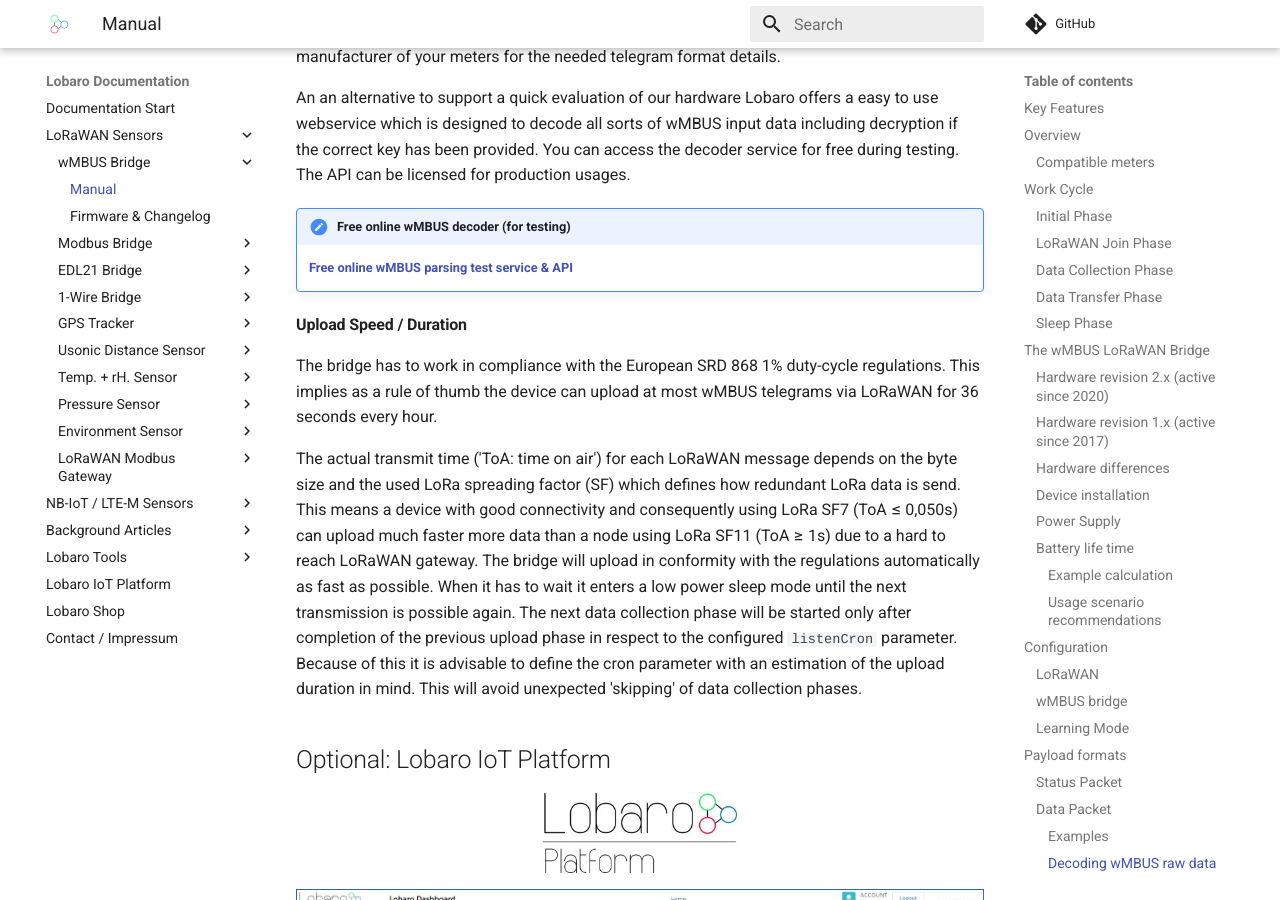
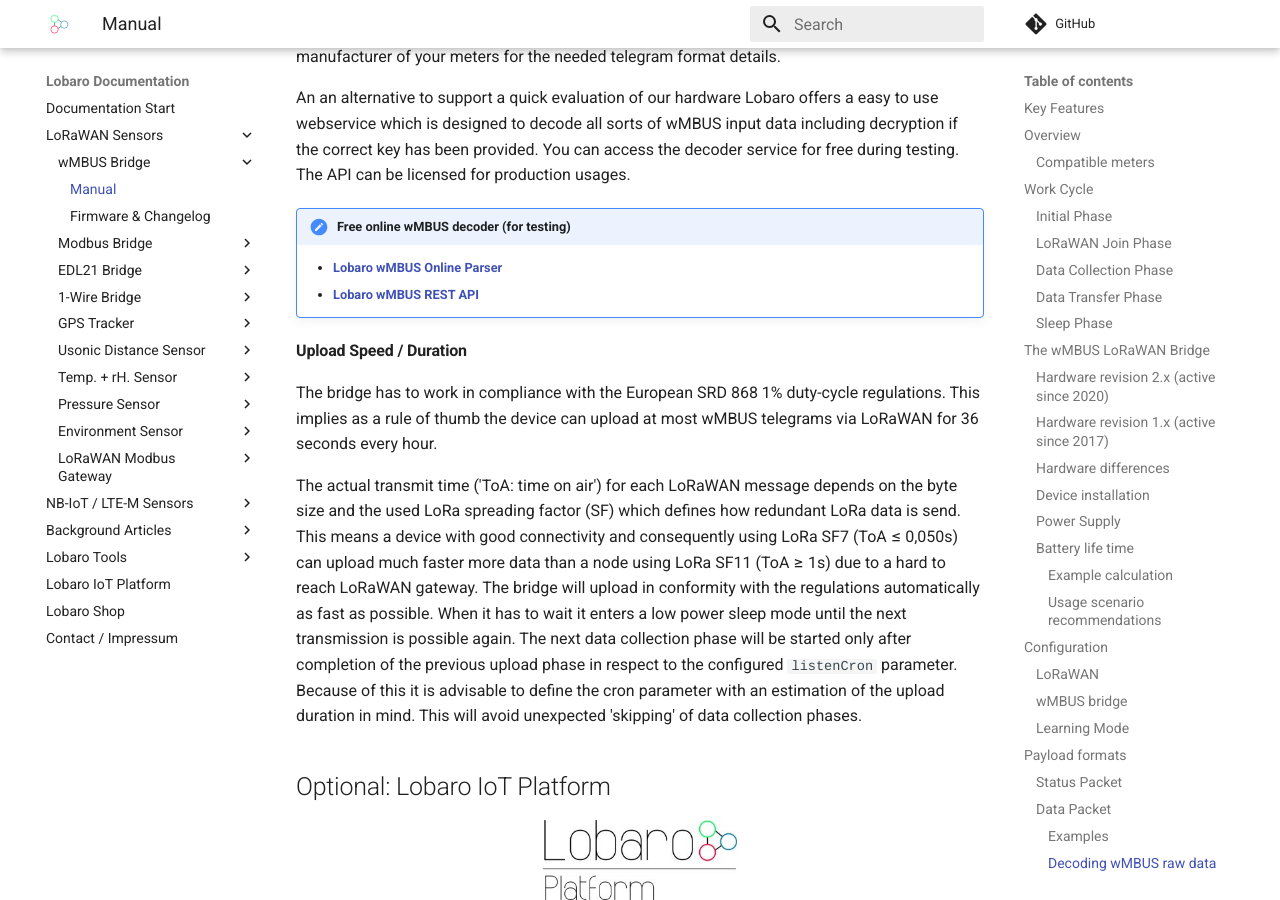
Before and after one commit to Lobaro/docs, an MkDocs documentation site: the page built from docs/lorawan-sensors/wmbus-lorawan/index.md, in a window 1280 px wide and 900 px high, scrolled down 12866 px. Built offline with MkDocs 1.6.1 and Material for MkDocs 9.7.7, drawn with Linux system fonts in a browser that asks for light colours; a script that is not in the unit is left out; comment, search, counter and statistics services are not loaded.

Commit message:
add parser and api to wmbus lorawan bridge

```diff
--- a/docs/lorawan-sensors/wmbus-lorawan/index.md
+++ b/docs/lorawan-sensors/wmbus-lorawan/index.md
@@ -396,7 +396,9 @@
 The API can be licensed for production usages.
 
 !!! check "Free online wMBUS decoder (for testing)"
-    [**Free online wMBUS parsing test service & API**](https://platform.lobaro.com/#/wmbus/parser){: target="_blank"}
+
+    * [**Lobaro wMBUS Online Parser**](https://platform.lobaro.com/#/wmbus/parser){: target="_blank"}
+    * [**Lobaro wMBUS REST API**](https://platform.lobaro.com/#/wmbus/api){: target="_blank"}
 
 ####Upload Speed / Duration
 The bridge has to work in compliance with the European SRD 868 1% duty-cycle regulations.
```
